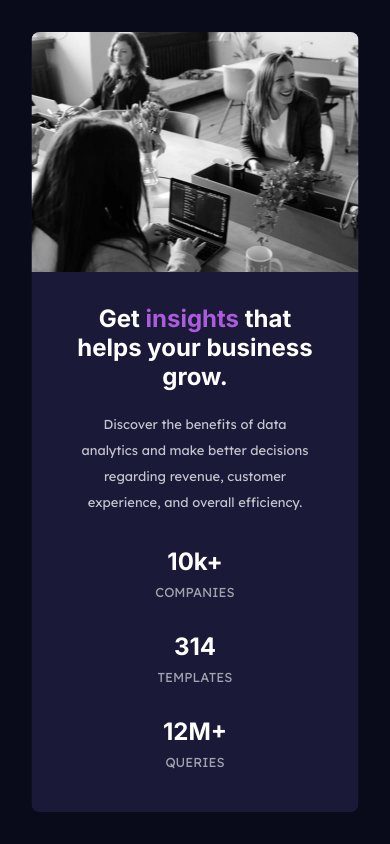
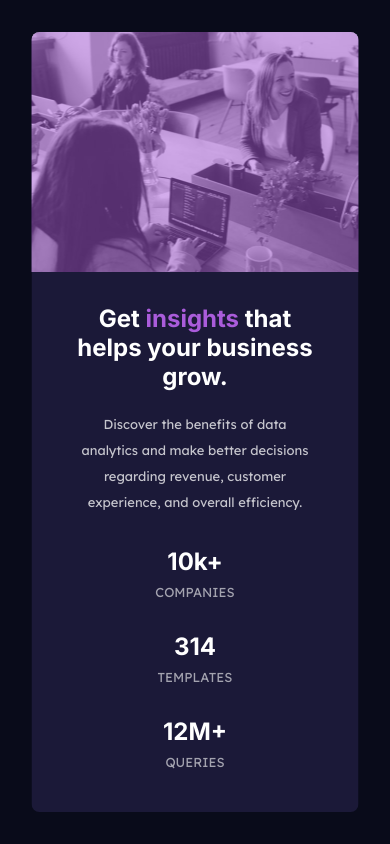
Before and after one commit to SpacemanOG/fmentor-Stats-preview-card-component, a plain HTML site: page index.html in a window 390 px wide. Drawn offline with Linux system fonts and the light colour scheme.

Commit message:
Mobile design complete
The Hero Image purple tint CAN NOT be the ideal way!!

```diff
--- a/styles.css
+++ b/styles.css
@@ -21,6 +21,17 @@ body {
     background-image: url(./images/image-header-mobile.jpg);
     background-repeat: no-repeat;
     background-size: contain;
+}
+
+.containerOuter::after {
+    background-color: hsla(277, 64%, 61%, .5);
+    position: absolute;
+    top: 0;
+    left: 0;
+    width: 100%;
+    min-height:15rem;
+    content: '';
+    border-radius: 8px 8px 0 0;
 }
 
 .containerInner {
```
Also changed, not shown: index.html (+2 -0 lines).
